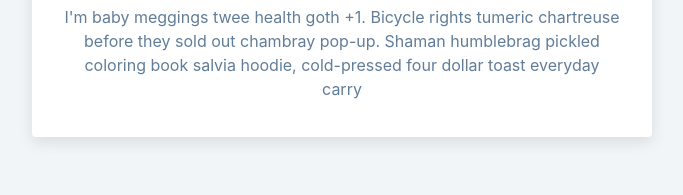
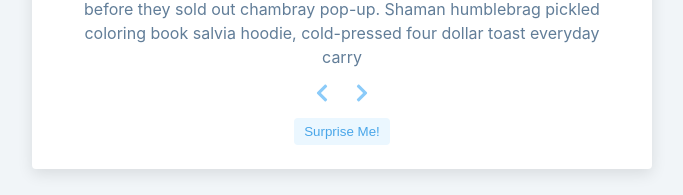
Before and after one commit to stephanieraymos/reviews, a React (Create React App) app: page / in a window 1280 px wide. Shown: the part 512-707 px from the top of the page, without its empty margins (298-981 px from the left). Built offline with nearby package versions, Linux system fonts and the light colour scheme.

Commit message:
Toggle buttons + surprise me button

```diff
--- a/src/Review.js
+++ b/src/Review.js
@@ -14,6 +14,11 @@ const Review = () => {
         <h4 className="author">{name}</h4>
         <p className="job">{job}</p>
         <p className="info">{text}</p>
+        <div className="button-container">
+            <button className="prev-btn"><FaChevronLeft /></button>
+            <button className="next-btn"><FaChevronRight /></button>
+        </div>
+            <button className="random-btn">Surprise Me!</button>
     </article>;
 };
 
```
